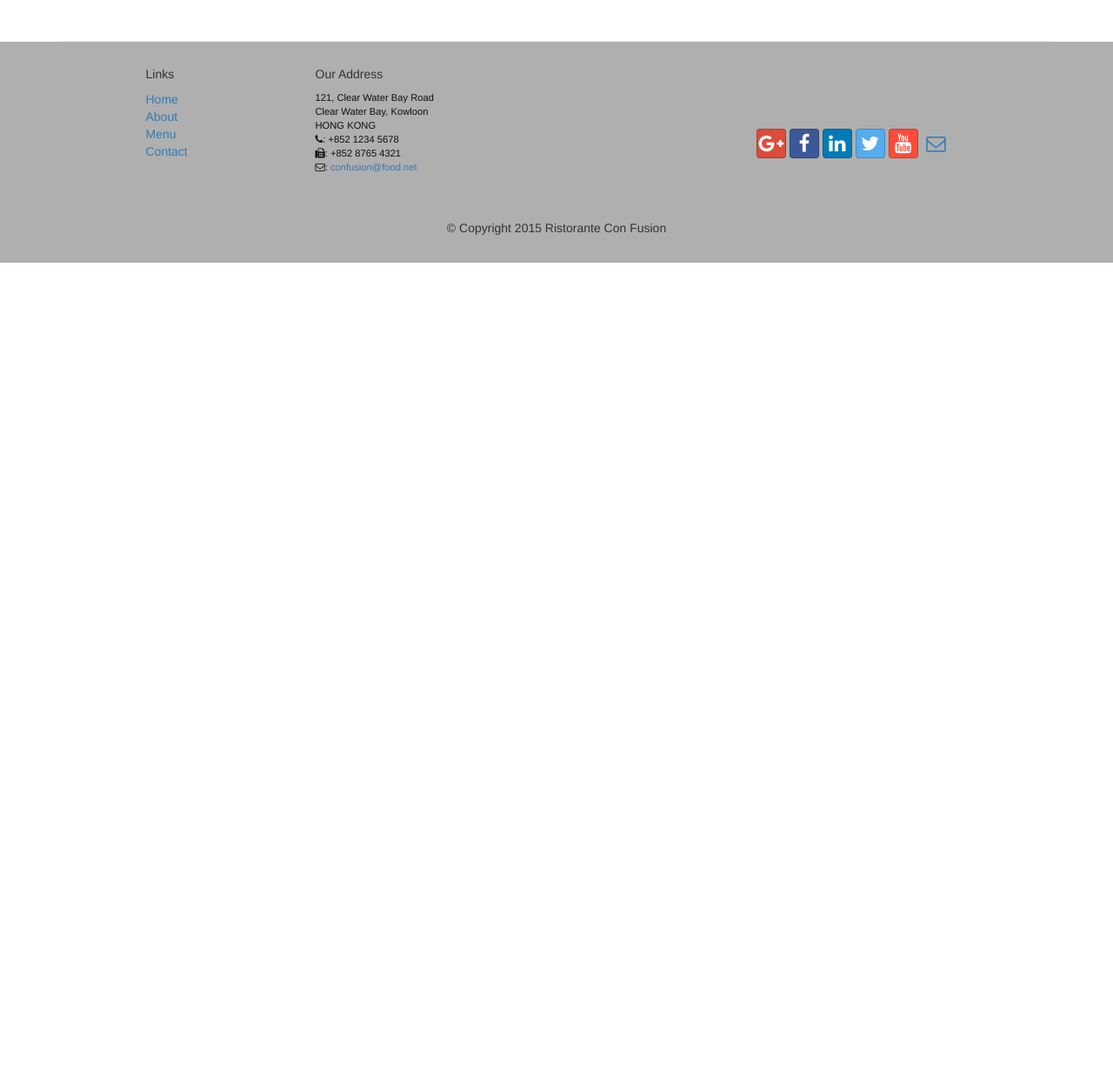
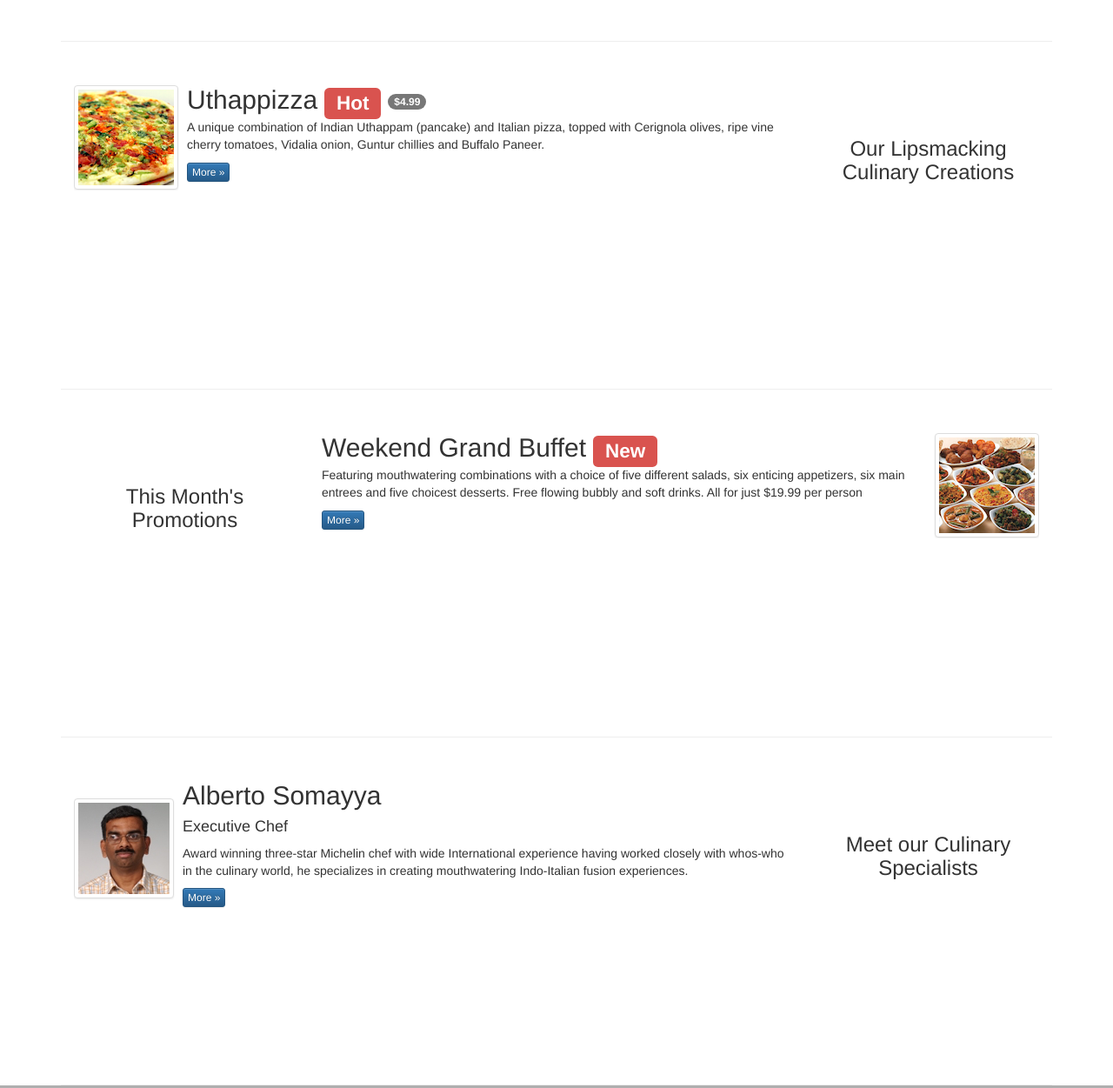
Before and after one commit to atabek/coursera, a plain HTML site: page 2.front-end-web-framework/week1-2/conFusion/index.html in a window 1280 px wide. Shown: the part 812-2063 px from the top of the page at 87% size. Before the commit the page ends 1114 px from the top, so only its background shows below. Drawn offline with nearby package versions, Linux system fonts and the light colour scheme.

Commit message:
Got row content back

```diff
--- a/2.front-end-web-framework/week1-2/conFusion/index.html
+++ b/2.front-end-web-framework/week1-2/conFusion/index.html
@@ -266,6 +266,81 @@
                 </div>
             </div>
         </div>
+        <div class="row row-content">
+            <div class="col-sx-12 col-sm-3 col-sm-push-9">
+                <p style="padding:20px;"></p>
+                <h3 align=center>Our Lipsmacking Culinary Creations</h3>
+            </div>
+            <div class="col-xs-12 col-sm-9 col-sm-pull-3">
+                <div class="media">
+                    <div class="media-left media-middle">
+                        <a href="#">
+                            <img class="media-object img-thumbnail" src="img/uthappizza.png" alt="Uthapizza" />
+                        </a>
+                    </div>
+                    <div class="media-body">
+                        <h2 class="media-heading">Uthappizza
+                            <span class="label label-danger">Hot</span>
+                            <span class="badge">$4.99</span>
+                        </h2>
+                        <p>A unique combination of Indian Uthappam (pancake) and Italian pizza, topped with Cerignola olives, ripe vine cherry tomatoes, Vidalia onion, Guntur chillies and Buffalo Paneer.</p>
+                        <p><a class="btn btn-primary btn-xs" href="#">More &raquo;</a></p>
+                    </div>
+                </div>
+            </div>
+        </div>
+
+
+        <div class="row row-content">
+            <div class="col-xs-12 col-sm-3">
+                <p style="padding:20px;"></p>
+                <h3 align=center>This Month's Promotions</h3>
+            </div>
+
+            <div class="col-xs-12 col-sm-9">
+              <div class="media">
+                  <div class="media-body">
+                      <h2 class="media-heading">Weekend Grand Buffet
+                          <label class="label label-danger">New</label>
+                      </h2>
+                      <p>Featuring mouthwatering combinations with a choice of five different salads, six enticing appetizers, six main entrees and five choicest desserts. Free flowing bubbly and soft drinks. All for just $19.99 per person </p>
+                      <p><a class="btn btn-primary btn-xs" href="#">More &raquo;</a></p>
+                  </div>
+                  <div class="media-right media-middle">
+                    <a href="#">
+                        <img class="media-object img-thumbnail" src="img/buffet.png" alt="Weekend Grand Buffet" />
+                    </a>
+                  </div>
+              </div>
+            </div>
+        </div>
+
+        <div class="row row-content">
+            <div class="col-xs-12 col-sm-3 col-sm-push-9">
+                <p style="padding:20px;"></p>
+                <h3 align=center>Meet our Culinary Specialists</h3>
+            </div>
+            <div class="col-xs-12 col-sm-9 col-sm-pull-3">
+                <div class="media">
+                    <div class="media-left media-middle">
+                        <a href="#">
+                        <img class="media-object img-thumbnail"
+                         src="img/alberto.png" alt="Alberto Somayya">
+                        </a>
+                    </div>
+                    <div class="media-body">
+                        <h2 class="media-heading">Alberto Somayya</h2>
+                        <h4>Executive Chef</h4>
+                        <p>Award winning three-star Michelin chef with wide
+                         International experience having worked closely with
+                         whos-who in the culinary world, he specializes in
+                          creating mouthwatering Indo-Italian fusion experiences.
+                         </p>
+                        <p><a class="btn btn-primary btn-xs" href="#">More &raquo;</a></p>
+                    </div>
+                </div>
+            </div>
+        </div>
     </div>
 
     <footer class="row-footer">
```
